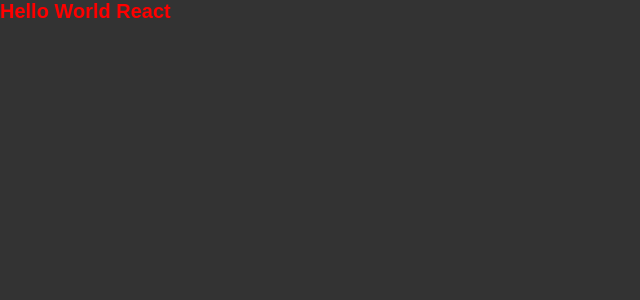
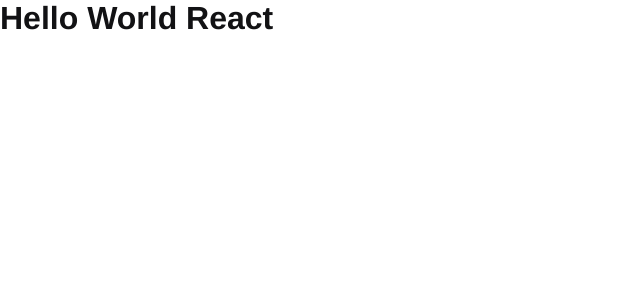
Before and after one commit to lzhudson/github-explorer, a React app: page / in a window 1280 px wide. Shown: the top 300 px of the page, without its empty margins (0-640 px from the left). Built offline with nearby package versions, Linux system fonts and the light colour scheme.

Commit message:
refact: change style

```diff
--- a/src/styles/global.scss
+++ b/src/styles/global.scss
@@ -5,11 +5,6 @@
 }
 
 body {
-  font-family: Arial, Helvetica, sans-serif;
-  background: #333;
-  color: #fff;
-  h1 {
-    font-size: 20px;
-    color: red !important;
-  }
+  font: 16px "Helvetica Neue", Arial, sans-serif;
+  color: #121214;
 }
```
